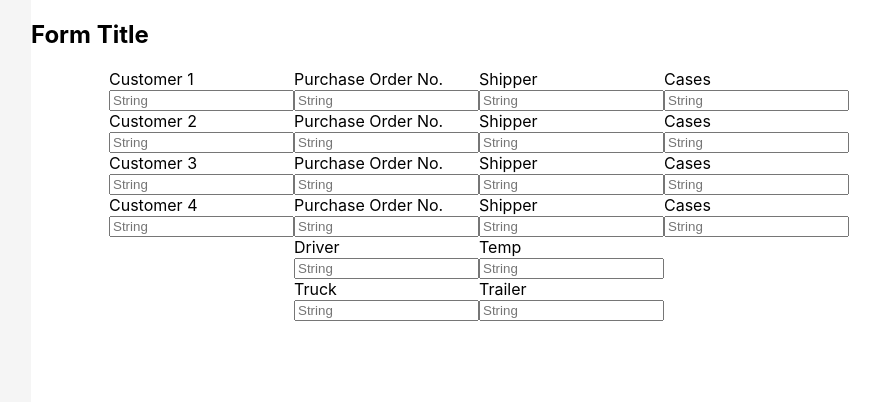
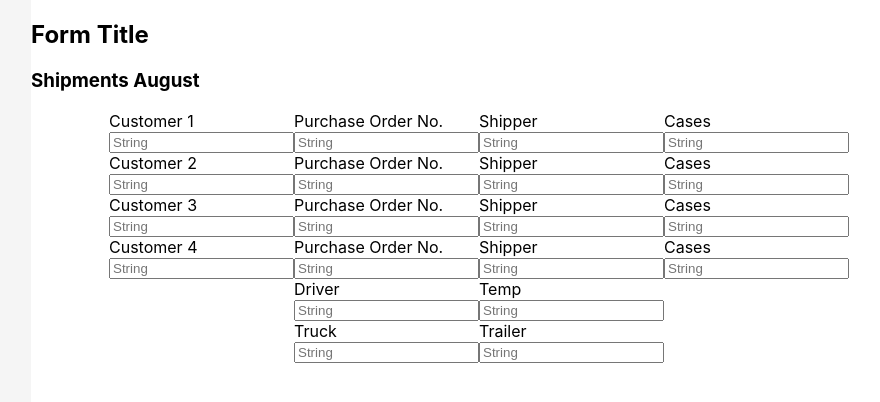
Before and after one commit to RiazCKhan/SR-front-end-test, a React (Create React App) app: page / in a window 1280 px wide. Shown: the top 402 px of the page, without its empty margins (161-1041 px from the left). Built offline with nearby package versions, Linux system fonts and the light colour scheme.

Commit message:
Add section title

```diff
--- a/src/components/PurchaseList.jsx
+++ b/src/components/PurchaseList.jsx
@@ -19,6 +19,7 @@ export default function PurchaseList() {
 
   return (
     <>
+      <h3>{augShipment[0]['sectionTitle']}</h3>
       {eachPurchaseOrder}
     </>
   )
```
